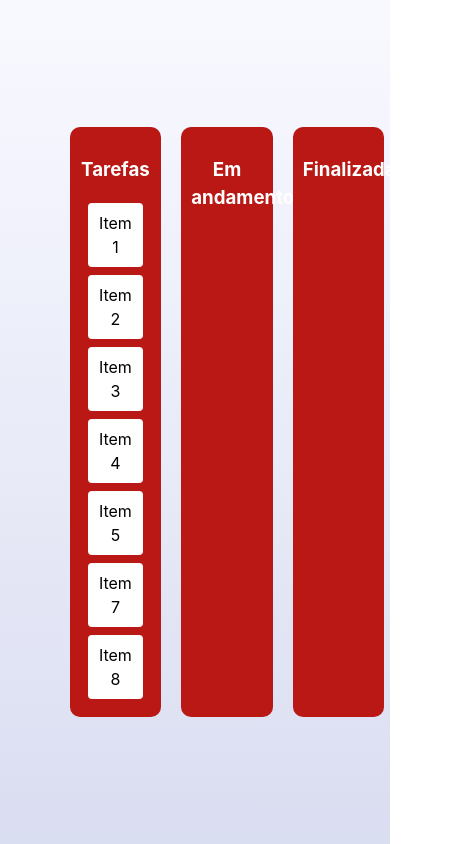
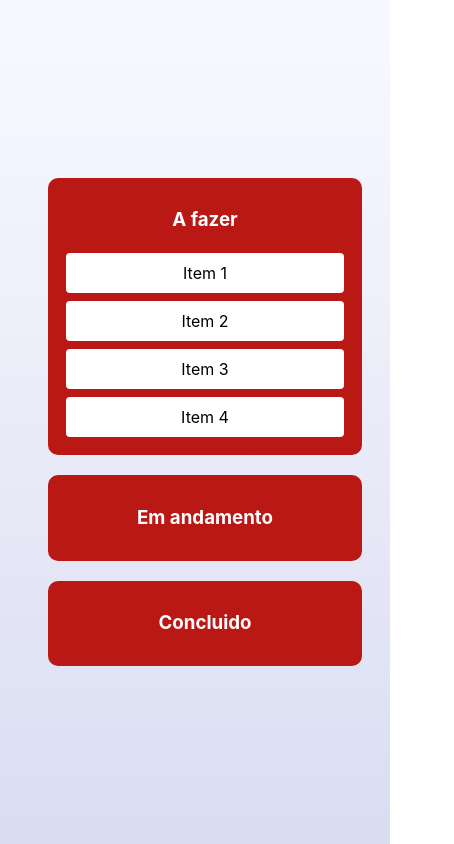
Before and after one commit to StanleyFerreiraC/Gerenciador, a React (Vite) app: page /1 in a window 390 px wide. Shown: the whole page, 454 px wide, since content can reach past the window. Built offline with nearby package versions, Linux system fonts and the light colour scheme.

Commit message:
Deploy Git Teste

```diff
--- a/package.json
+++ b/package.json
@@ -1,7 +1,8 @@
 {
-  "name": "gerenciador",
+  "name": "Gerenciador",
   "private": true,
   "version": "0.0.0",
+  "homepage": "https://StanleyFerreiraC.github.io/Gerenciador/",
   "type": "module",
   "scripts": {
     "dev": "vite",
--- a/src/App.css
+++ b/src/App.css
@@ -4,6 +4,8 @@
   padding: 2rem;
   text-align: center;
 }
+
+
 
 .add {
   height: 40px;
@@ -170,3 +172,15 @@
     transform: rotate(360deg);
   }
 }
+
+@media (max-width: 450px) {
+  .collumns{
+    display: flex;
+    flex-direction: column;
+    width: 100%;
+    padding: none;
+  }
+  .collumnscard{
+    width: 100% !important;
+  }
+}
--- a/src/Components/Card.jsx
+++ b/src/Components/Card.jsx
@@ -2,7 +2,7 @@ import React from "react";
 import { Link } from "react-router-dom";
 import "../App.css";
 import ArchiveOutlinedIcon from "@mui/icons-material/ArchiveOutlined";
-import MoreVertOutlinedIcon from "@mui/icons-material/MoreVertOutlined";
+import EditIcon from '@mui/icons-material/Edit';
 import DeleteIcon from "@mui/icons-material/Delete";
 import Box from "@mui/material/Box";
 import Container from "@mui/material/Container";
--- a/src/Pages/Home.jsx
+++ b/src/Pages/Home.jsx
@@ -11,6 +11,7 @@ import Container from "@mui/material/Container";
 const Home = () => {
   const [isVisible, setIsVisible] = useState(false);
   const [projectname, setProjectname] = useState("");
+
   const [initdate, setInitdate] = useState("");
   const [enddate, setEnddate] = useState("");
   const [cards, setCards] = useState([]);
@@ -25,7 +26,7 @@ const Home = () => {
     const getCards = async () => {
       try {
         const response = await axios.get(
-          "http://localhost:3000/getCard",
+          "https://backend-projeto-trello.onrender.com/getCard",
           JSON.stringify({ projectname, initdate, enddate }),
           {
             headers: { "Content-Type": "application/json" },
@@ -59,7 +60,7 @@ const Home = () => {
 
     try {
       const response = await axios.post(
-        "http://localhost:3000/cardCreate",
+        "https://backend-projeto-trello.onrender.com/cardCreate",
         JSON.stringify({ projectname, initdate, enddate }),
         {
           headers: { "Content-Type": "application/json" },
@@ -83,7 +84,7 @@ const Home = () => {
     );
     if (respostaConfirm) {
       try {
-        await axios.delete(`http://localhost:3000/deleteCard/`, {
+        await axios.delete(`https://backend-projeto-trello.onrender.com/deleteCard/`, {
           data: { cards },
         });
         window.location.reload();
@@ -98,6 +99,13 @@ const Home = () => {
   const maxDate = new Date();
   maxDate.setFullYear(maxDate.getFullYear() + 50);
   const maxDateString = maxDate.toISOString().split("T")[0];
+
+  const diferencaEmMilissegundos = initdate - enddate;
+  const diferencaEmDias = Math.floor(
+    diferencaEmMilissegundos / (1000 * 60 * 60 * 24)
+  );
+
+  console.log(diferencaEmDias);
 
   return (
     <Container maxWidth="sm">
--- a/src/Pages/Login.jsx
+++ b/src/Pages/Login.jsx
@@ -53,7 +53,7 @@ const Login = () => {
 
     try {
       const response = await axios.post(
-        "http://localhost:3000/login",
+        "https://backend-projeto-trello.onrender.com/login",
         JSON.stringify({ email, password }),
         {
           headers: { "Content-Type": "application/json" },
--- a/src/Pages/Projeto.jsx
+++ b/src/Pages/Projeto.jsx
@@ -3,20 +3,18 @@ import { DragDropContext, Draggable, Droppable } from "@hello-pangea/dnd";
 import Container from "@mui/material/Container";
 import Grid from "@mui/material/Grid";
 import Box from "@mui/material/Box";
+import "../App.css";
 
 const Projeto = () => {
   const [columns, setColumns] = useState({
     "column-1": {
       id: "column-1",
-      title: "Tarefas",
+      title: "A fazer",
       items: [
         "Item 1",
         "Item 2",
         "Item 3",
         "Item 4",
-        "Item 5",
-        "Item 7",
-        "Item 8",
       ],
     },
     "column-2": {
@@ -26,7 +24,7 @@ const Projeto = () => {
     },
     "column-3": {
       id: "column-3",
-      title: "Finalizadas",
+      title: "Concluido",
       items: [],
     },
   });
@@ -89,6 +87,7 @@ const Projeto = () => {
     <Container>
       <DragDropContext onDragEnd={handleDragEnd}>
         <Box
+        className="collumns"
           style={{
             color: "black",
             borderRadius: 10,
@@ -101,6 +100,7 @@ const Projeto = () => {
             <Droppable key={column} droppableId={column.id}>
               {(provided) => (
                 <Box
+                className="collumnscard"
                   style={{
                     color: "black",
                     backgroundColor: "#b91814",
--- a/vite.config.js
+++ b/vite.config.js
@@ -4,4 +4,5 @@ import react from "@vitejs/plugin-react";
 // https://vitejs.dev/config/
 export default defineConfig({
   plugins: [react()],
+  base: "/",
 });
```
